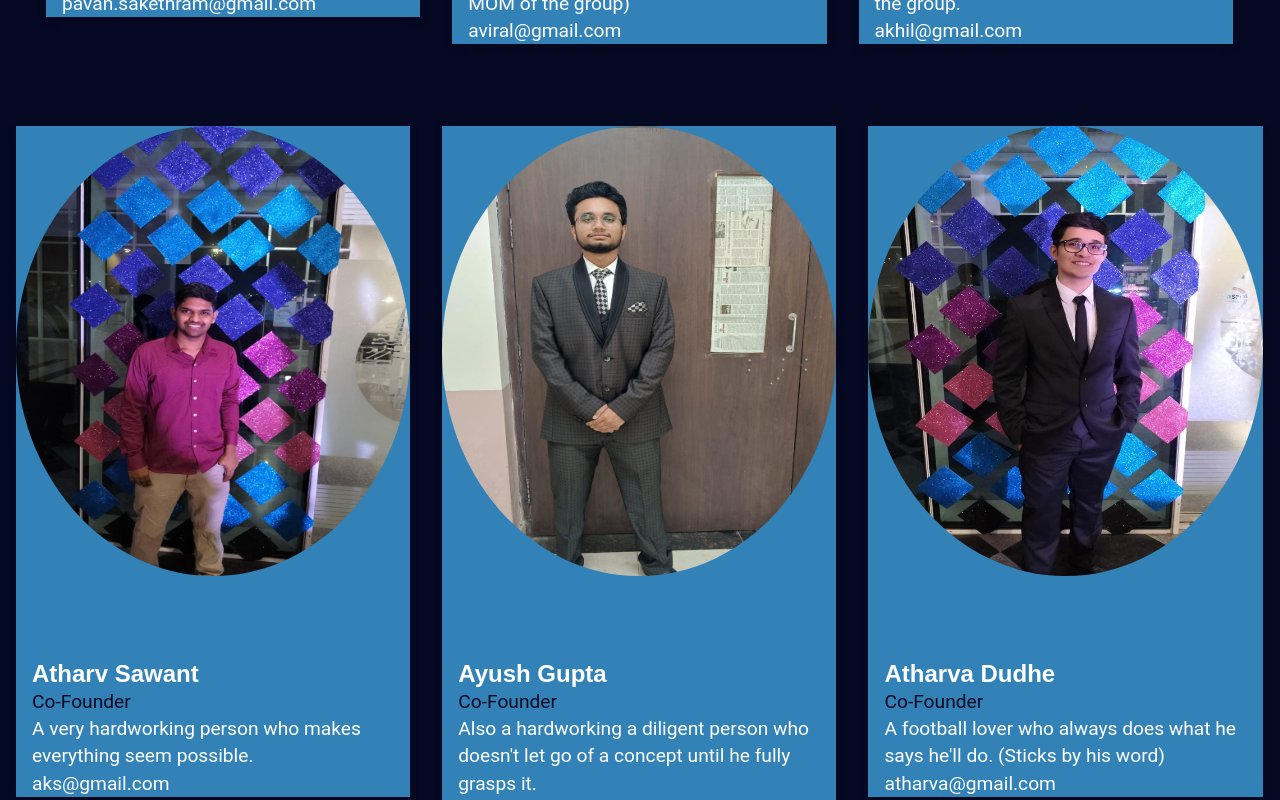
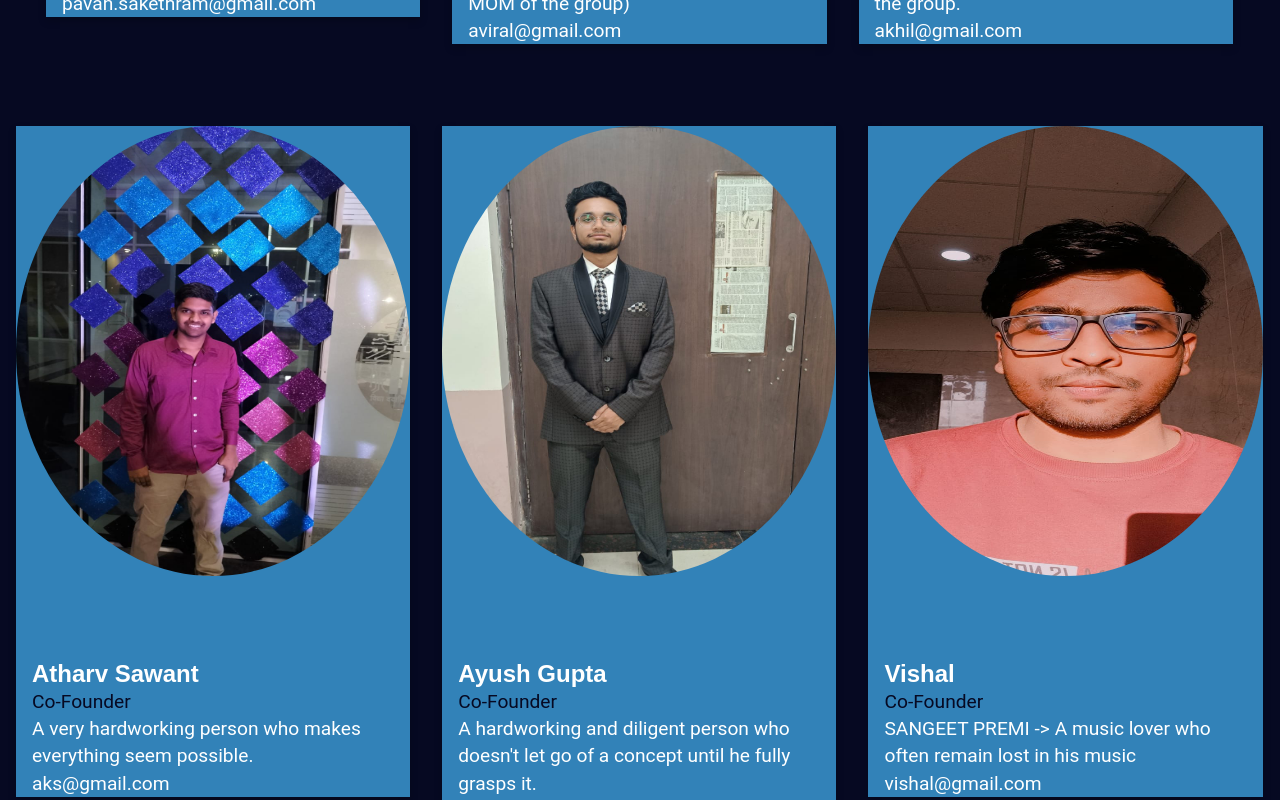
Before and after one commit to maskboyAvi/Attendance-Assistant-, a React (Create React App) app in the folder frontend/: page /about1 in a window 1280 px wide. Shown: the part 820-1620 px from the top of the page. Built offline with nearby package versions, Linux system fonts and the light colour scheme; a web font is replaced by a local one.

Commit message:
changes in aboutUs

```diff
--- a/frontend/src/Components_1/aboutUs.jsx
+++ b/frontend/src/Components_1/aboutUs.jsx
@@ -5,7 +5,7 @@ import Aviral from "../Images/Main/Aviral.jpeg";
 import Akhil from "../Images/Main/Akhil.jpeg";
 import AKS from "../Images/Main/AKS.jpeg";
 import Ayush from "../Images/Main/Ayush.jpeg";
-import Atharva from "../Images/Main/Atharva.jpeg";
+import Atharva from "../Images/Main/Vishal.jpg";
 import Header from "./header";
 import Footer from "./footer";
 import abt from "./aboutUs.module.css";
@@ -66,7 +66,7 @@ function Team() {
             imageSrc={Ayush}
             name="Ayush Gupta"
             role="Co-Founder"
-            description="Also a hardworking a diligent person who doesn't let go of a concept until he fully grasps it."
+            description="A hardworking and diligent person who doesn't let go of a concept until he fully grasps it."
             email="ayush@gmail.com"
           />
         </div>
@@ -74,10 +74,10 @@ function Team() {
         <div className={abt["column"]}>
           <TeamCard
             imageSrc={Atharva}
-            name="Atharva Dudhe"
+            name="Vishal"
             role="Co-Founder"
-            description="A football lover who always does what he says he'll do. (Sticks by his word)"
-            email="atharva@gmail.com"
+            description="SANGEET PREMI -> A music lover who often remain lost in his music"
+            email="vishal@gmail.com"
           />
         </div>
       </div>
```
